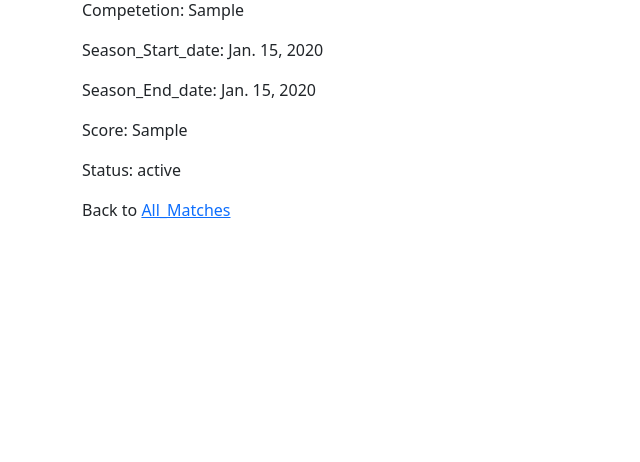
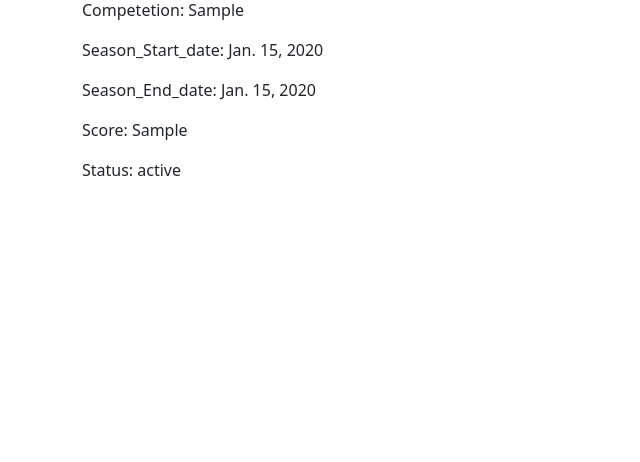
Before and after one commit to rlusio/Football-stats-tracker, a Django app: template all_players/templates/all_matches/match_details.html in a window 1280 px wide. Shown: the part 178-640 px from the top of the page, without its empty margins (0-640 px from the left). Run offline with Django 5.2, Linux system fonts and the light colour scheme; the template is opened without the code that fills it: values that come from a table or form of the project are taken from there, others are empty; tables that the repository leaves empty hold one stand-in row (values such as "Sample post").

Commit message:
modifiying the details page

```diff
--- a/all_players/templates/all_matches/match_details.html
+++ b/all_players/templates/all_matches/match_details.html
@@ -13,6 +13,5 @@ Details about {{ myplayer.firstname }} {{ myplayer.lastname }}
 <p>Score: {{ mymatch.Score }}</p>
 <p>Status: {{ mymatch.Status }}</p>
 
-<p>Back to <a href="/all_matches/">All_Matches</a></p>
 
 {% endblock %}
```
